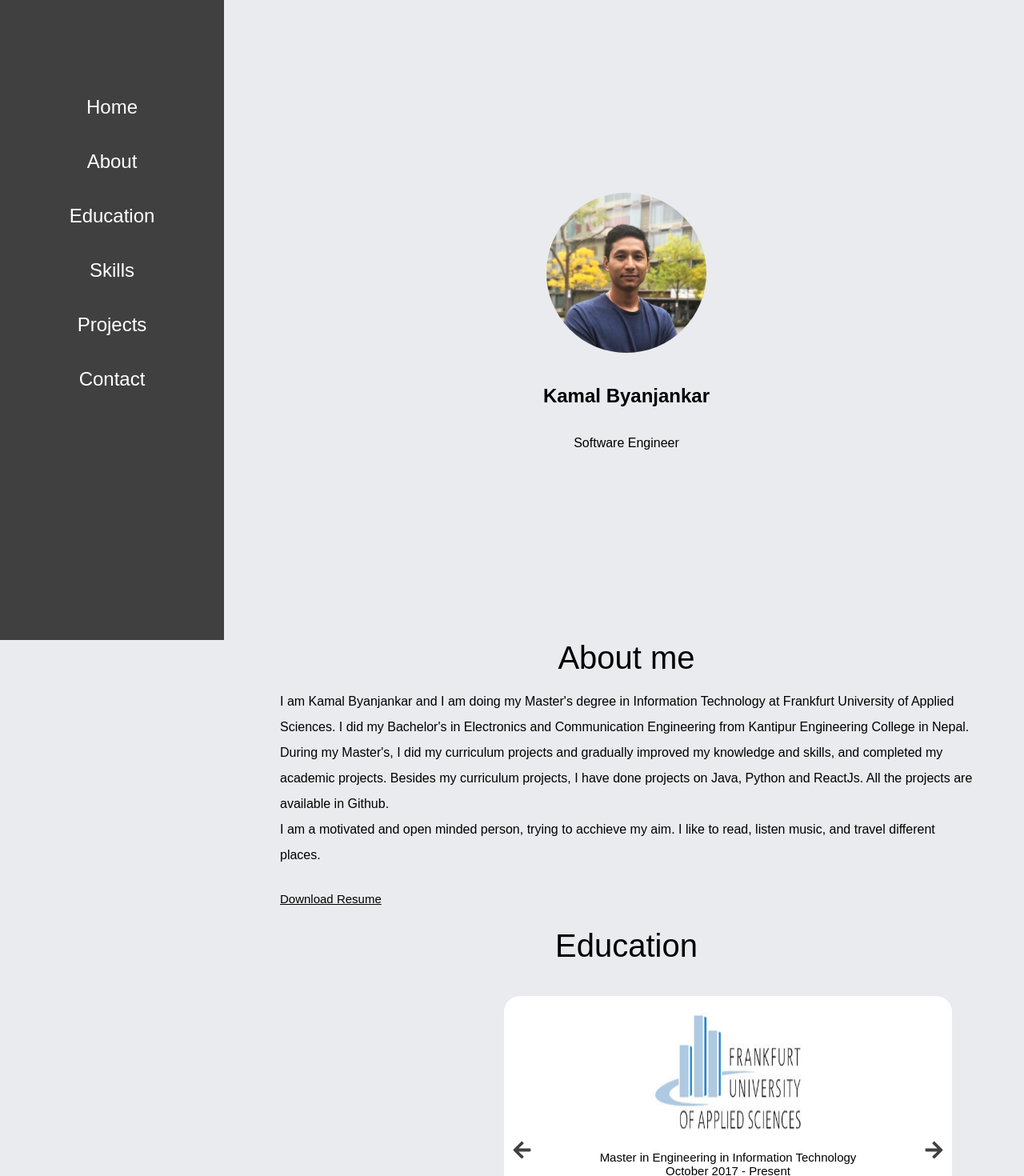
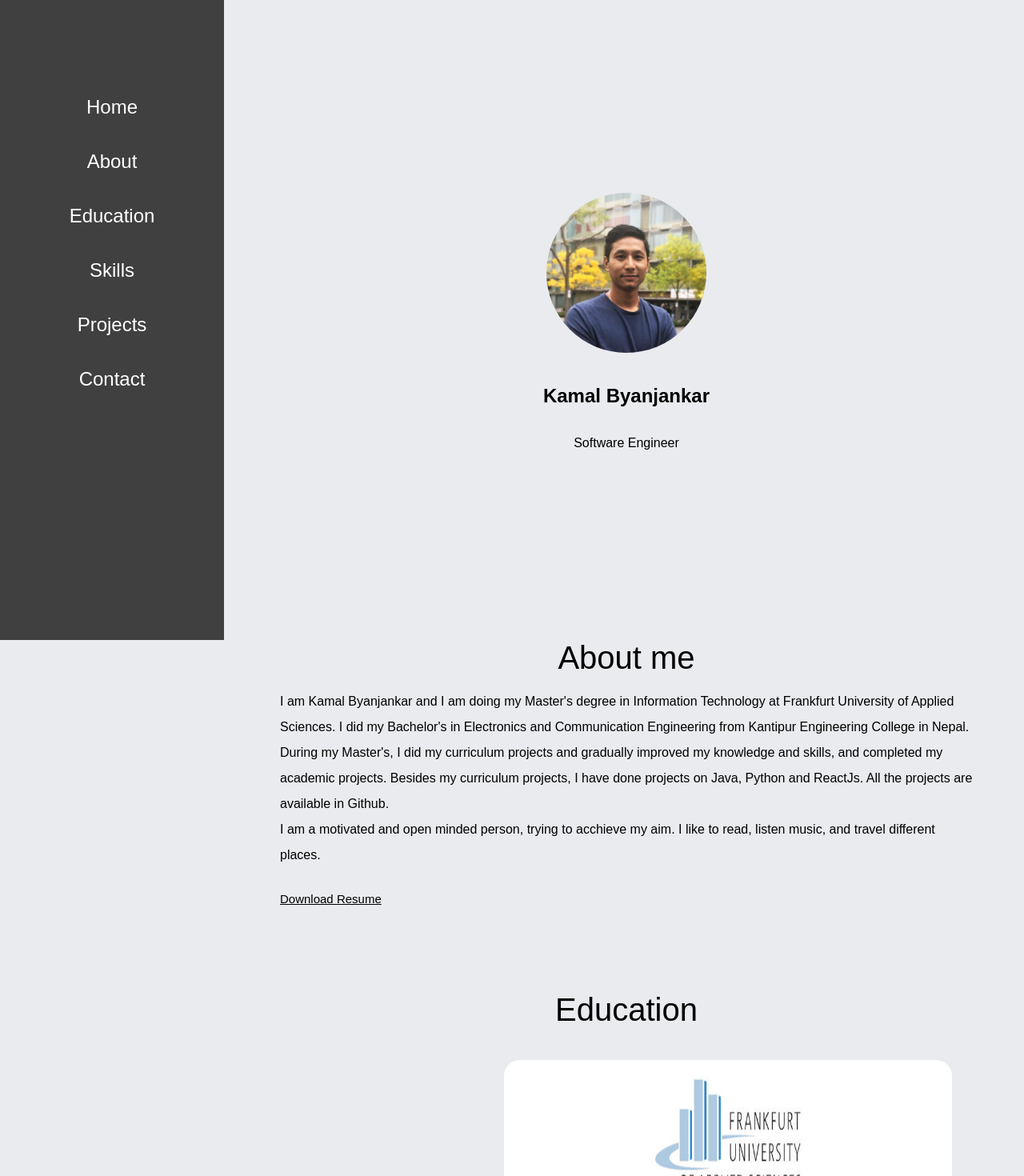
Before and after one commit to KamalByanjankar/PortfolioWebsite, a React (Create React App) app: page /contact in a window 1280 px wide. Shown: the top 1470 px of the page at 80% size. Built offline with nearby package versions, Linux system fonts and the light colour scheme.

Commit message:
page height edited

```diff
--- a/src/components/About/About.css
+++ b/src/components/About/About.css
@@ -1,5 +1,5 @@
 .about{
-  height: 40vh;
+  height: 50vh;
 }
 
 .about__lineSpace {
--- a/src/components/Contact/Contact.css
+++ b/src/components/Contact/Contact.css
@@ -1,5 +1,5 @@
 .contact{
-  height: 80vh;
+  height: 90vh;
 }
 
 .contact h1{
```
